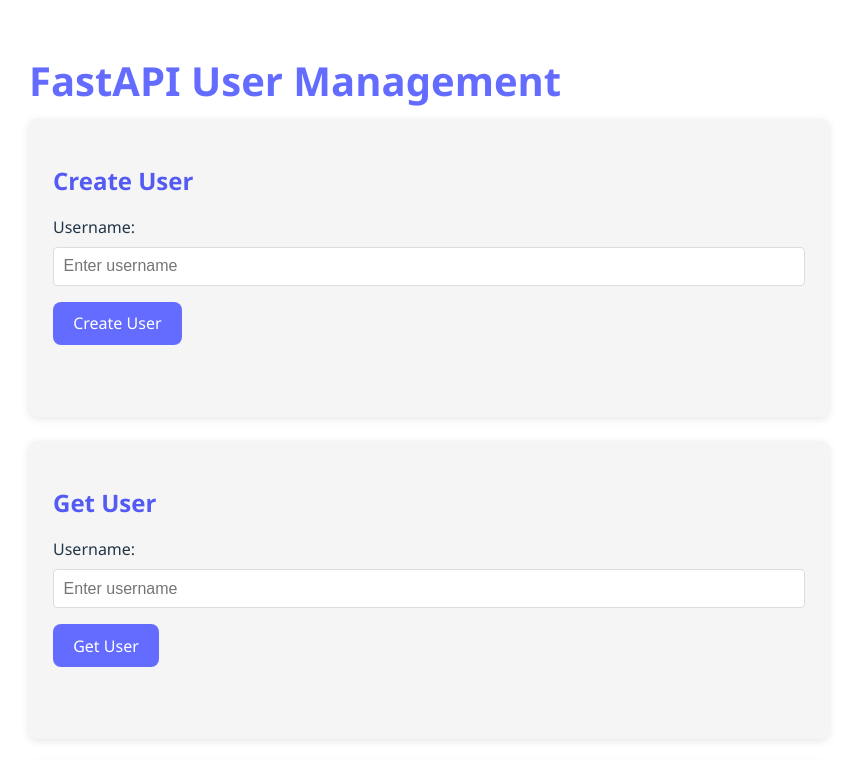
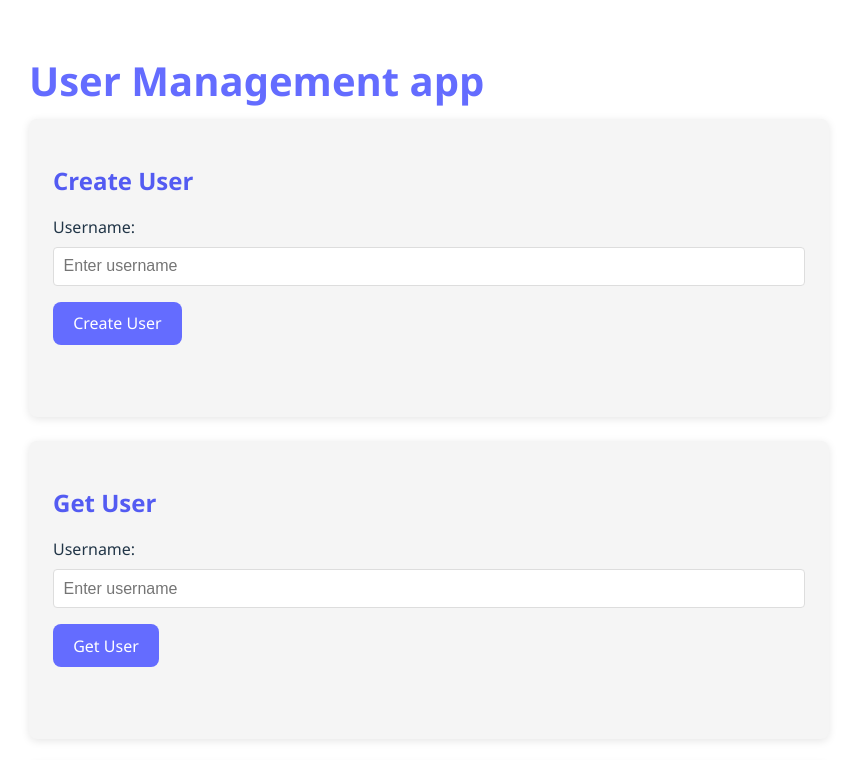
Before and after one commit to AYaskuld/Users-App, a website built with Vite: page frontend/index.html in a window 1280 px wide. Shown: the top 760 px of the page, without its empty margins (211-1065 px from the left). Built offline with nearby package versions, Linux system fonts and the light colour scheme; no server answers.

Commit message:
changed app title

```diff
--- a/frontend/index.html
+++ b/frontend/index.html
@@ -5,7 +5,7 @@
     <link rel="icon" type="image/svg+xml" href="/vite.svg" />
     <meta name="viewport" content="width=device-width, initial-scale=1.0" />
     <title>FastAPI User Management</title>
-    <meta name="description" content="A modern web interface for FastAPI User Management">
+    <meta name="description" content="A User Management web interface">
   </head>
   <body>
     <div id="app"></div>
--- a/frontend/main.js
+++ b/frontend/main.js
@@ -4,7 +4,7 @@
 
 document.querySelector('#app').innerHTML = `
   <div class="container">
-    <h1>FastAPI User Management</h1>
+    <h1>User Management app</h1>
 
     <div class="card">
       <h2>Create User</h2>
```
Also changed, not shown: docker-compose.yaml (line endings or trailing spaces).
